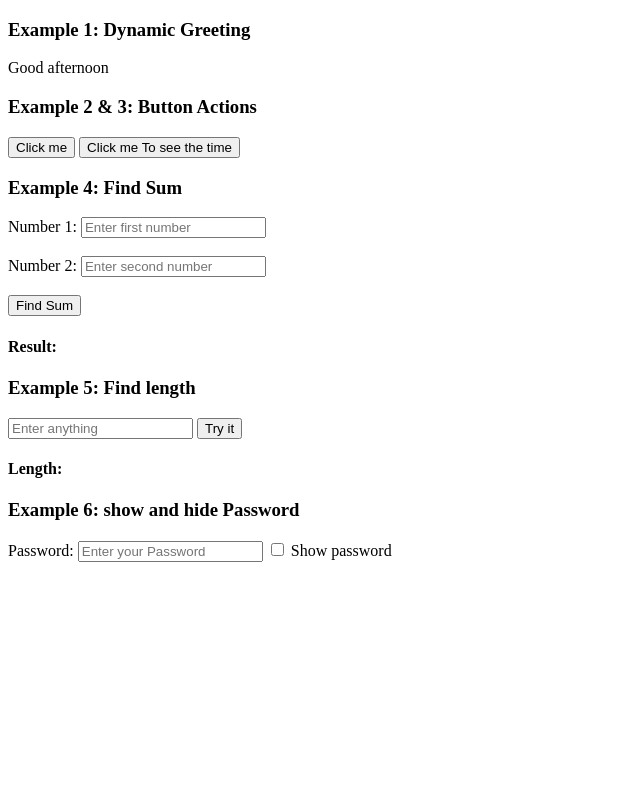
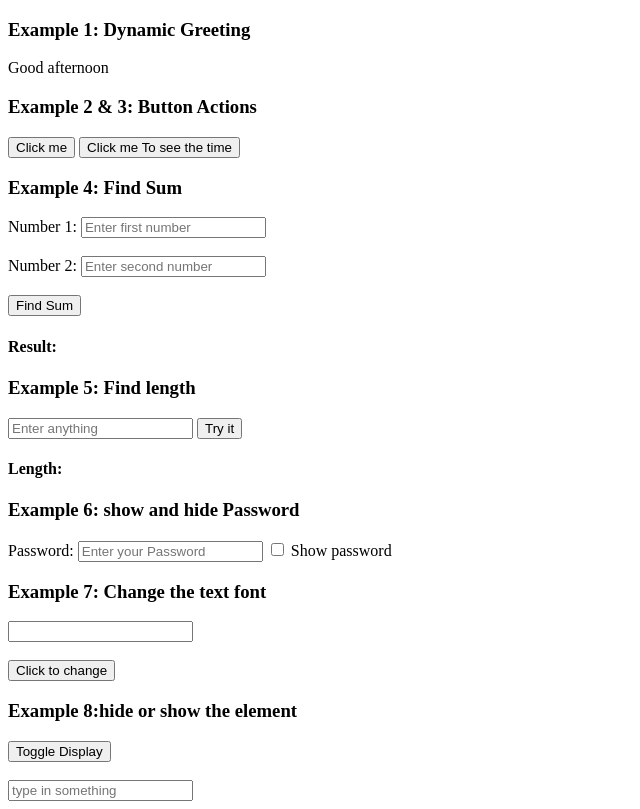
Before and after one commit to guangyuanzhang-cmd/web-app-assignments, a plain HTML site: page javascript/index.html in a window 1280 px wide. Shown: the whole page, without its empty margins (0-640 px from the left). Drawn offline with Linux system fonts and the light colour scheme.

Commit message:
added code2

```diff
--- a/javascript/index.html
+++ b/javascript/index.html
@@ -52,6 +52,25 @@
     <input type="checkbox" id="showPasswordCheckbox" onclick="togglePassword()">
     <label for="showPasswordCheckbox">Show password</label>
 
+    <!-- Example 7: Change the font-->
+    <h3>Example 7: Change the text font</h3>
+    <div>
+        <input type="changeText" id="changeText">
+    </div>
+    <br>
+    <button onclick="changeText()">Click to change</button>
+
+
+    <!--Example 8: Hide or show the element-->
+    <h3>Example 8:hide or show the element</h3>
+    <div>
+        <button onclick="display()">Toggle Display</button>
+    </div>
+    <br>
+    <div>
+        <input type="hideOrShow" id="hideOrShow" placeholder="type in something">
+    </div>
+
 
     <script src="script.js"></script>
 </body>
--- a/javascript/script.js
+++ b/javascript/script.js
@@ -38,7 +38,7 @@ function findSum() {
 
     let sum = parseFloat(num1) + parseFloat(num2);
 
-        document.getElementById("sumOutput").textContent = sum;
+    document.getElementById("sumOutput").textContent = sum;
 
 
 }
@@ -68,3 +68,35 @@ function togglePassword() {
         passwordInput.type = "password";
     }
 }
+
+function changeText() {
+    const inputElement = document.getElementById("changeText");
+
+
+    const fonts = ["Arial", "Courier New", "Georgia", "Times New Roman", "Verdana"];
+    const sizes = ["16px", "20px", "24px", "28px", "32px"];
+    const colors = ["red", "blue", "green", "purple", "orange"];
+
+
+    const randomFont = fonts[Math.floor(Math.random() * fonts.length)];
+    const randomSize = sizes[Math.floor(Math.random() * sizes.length)];
+    const randomColor = colors[Math.floor(Math.random() * colors.length)];
+
+
+    inputElement.style.fontFamily = randomFont;
+    inputElement.style.fontSize = randomSize;
+    inputElement.style.color = randomColor;
+}
+
+function display() {
+    const inputElement = document.getElementById("hideOrShow");
+
+
+    if (inputElement.style.display === "none") {
+
+        inputElement.style.display = "block";
+    } else {
+
+        inputElement.style.display = "none";
+    }
+}
```
